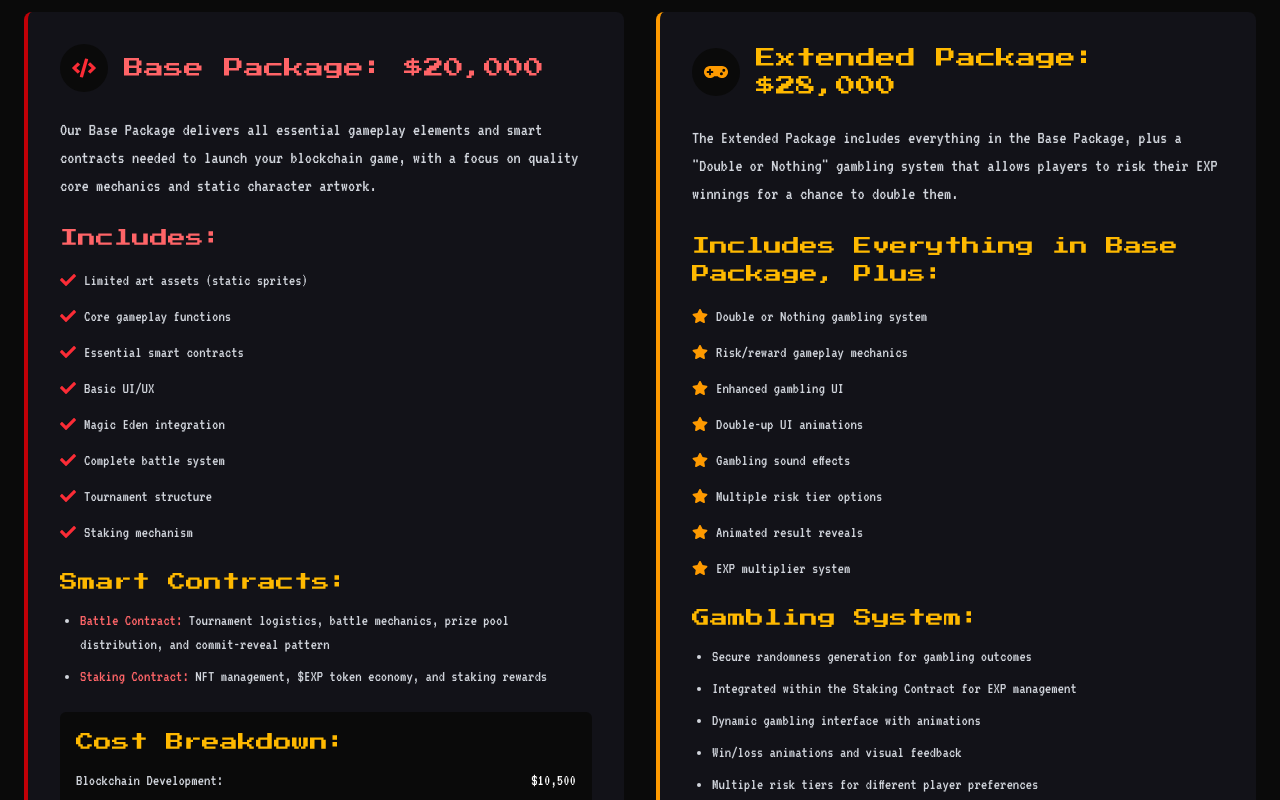
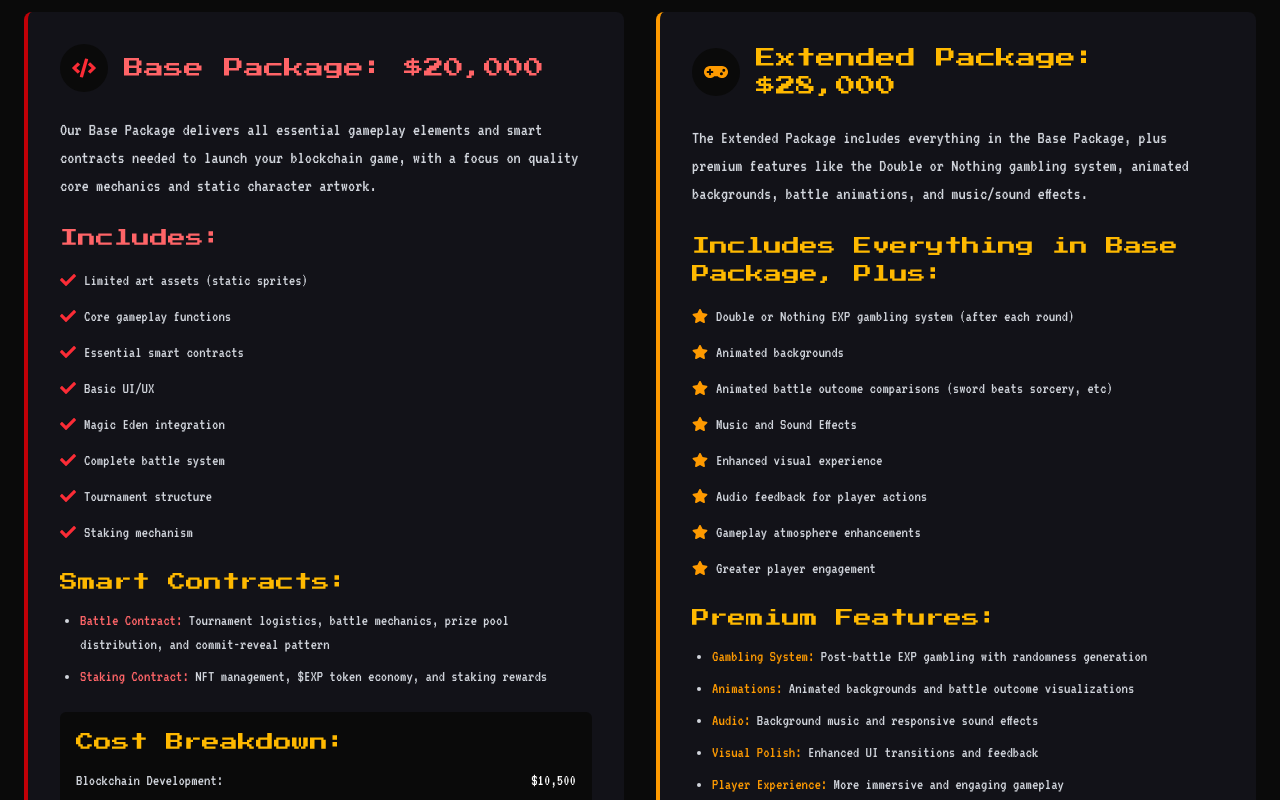
Before and after one commit to Belacosaur/gauntlet-of-soliders, a Next.js app: page /packages in a window 1280 px wide. Shown: the part 360-1160 px from the top of the page. Built offline with nearby package versions, Linux system fonts and the light colour scheme.

Commit message:
Added Packages

```diff
--- a/app/packages/page.tsx
+++ b/app/packages/page.tsx
@@ -116,20 +116,20 @@ const PackagesPage = () => {
                 </div>
 
                 <p className="text-lg font-['VT323'] text-gray-300 mb-6">
-                  The Extended Package includes everything in the Base Package, plus a "Double or Nothing" gambling system that allows players to risk their EXP winnings for a chance to double them.
+                  The Extended Package includes everything in the Base Package, plus premium features like the Double or Nothing gambling system, animated backgrounds, battle animations, and music/sound effects.
                 </p>
 
                 <h4 className="text-lg font-['Press_Start_2P'] text-amber-400 mb-4">Includes Everything in Base Package, Plus:</h4>
                 <ul className="space-y-3 mb-6">
                   {[
-                    'Double or Nothing gambling system',
-                    'Risk/reward gameplay mechanics',
-                    'Enhanced gambling UI',
-                    'Double-up UI animations',
-                    'Gambling sound effects',
-                    'Multiple risk tier options',
-                    'Animated result reveals',
-                    'EXP multiplier system'
+                    'Double or Nothing EXP gambling system (after each round)',
+                    'Animated backgrounds',
+                    'Animated battle outcome comparisons (sword beats sorcery, etc)',
+                    'Music and Sound Effects',
+                    'Enhanced visual experience',
+                    'Audio feedback for player actions',
+                    'Gameplay atmosphere enhancements',
+                    'Greater player engagement'
                   ].map((feature, index) => (
                     <li key={index} className="flex items-center text-md font-['VT323'] text-gray-300">
                       <FaStar className="text-amber-500 mr-2" size={16} />
@@ -139,13 +139,13 @@ const PackagesPage = () => {
                 </ul>
 
                 <div className="mt-6">
-                  <h4 className="text-lg font-['Press_Start_2P'] text-amber-400 mb-3">Gambling System:</h4>
+                  <h4 className="text-lg font-['Press_Start_2P'] text-amber-400 mb-3">Premium Features:</h4>
                   <ul className="list-disc pl-5 space-y-2 font-['VT323'] text-gray-300">
-                    <li>Secure randomness generation for gambling outcomes</li>
-                    <li>Integrated within the Staking Contract for EXP management</li>
-                    <li>Dynamic gambling interface with animations</li>
-                    <li>Win/loss animations and visual feedback</li>
-                    <li>Multiple risk tiers for different player preferences</li>
+                    <li><span className="text-amber-500">Gambling System:</span> Post-battle EXP gambling with randomness generation</li>
+                    <li><span className="text-amber-500">Animations:</span> Animated backgrounds and battle outcome visualizations</li>
+                    <li><span className="text-amber-500">Audio:</span> Background music and responsive sound effects</li>
+                    <li><span className="text-amber-500">Visual Polish:</span> Enhanced UI transitions and feedback</li>
+                    <li><span className="text-amber-500">Player Experience:</span> More immersive and engaging gameplay</li>
                   </ul>
                 </div>
 
--- a/app/sections/Overview.tsx
+++ b/app/sections/Overview.tsx
@@ -32,7 +32,7 @@ const Overview: React.FC = () => {
               </p>
               <ul className="ml-5 space-y-2">
                 <li>• Base Package: <span className="text-amber-400">$20,000</span> (Limited art, core functions)</li>
-                <li>• Extended Package: <span className="text-amber-400">$28,000</span> (Double or Nothing gambling feature)</li>
+                <li>• Extended Package: <span className="text-amber-400">$28,000</span> (Animations, music, Double or Nothing)</li>
                 <li>• Marketing Package: <span className="text-amber-400">$10,000</span> (Optional)</li>
               </ul>
               <p>
```
Also changed, not shown: 2 other files (tests, documents, lock files or other folders).
